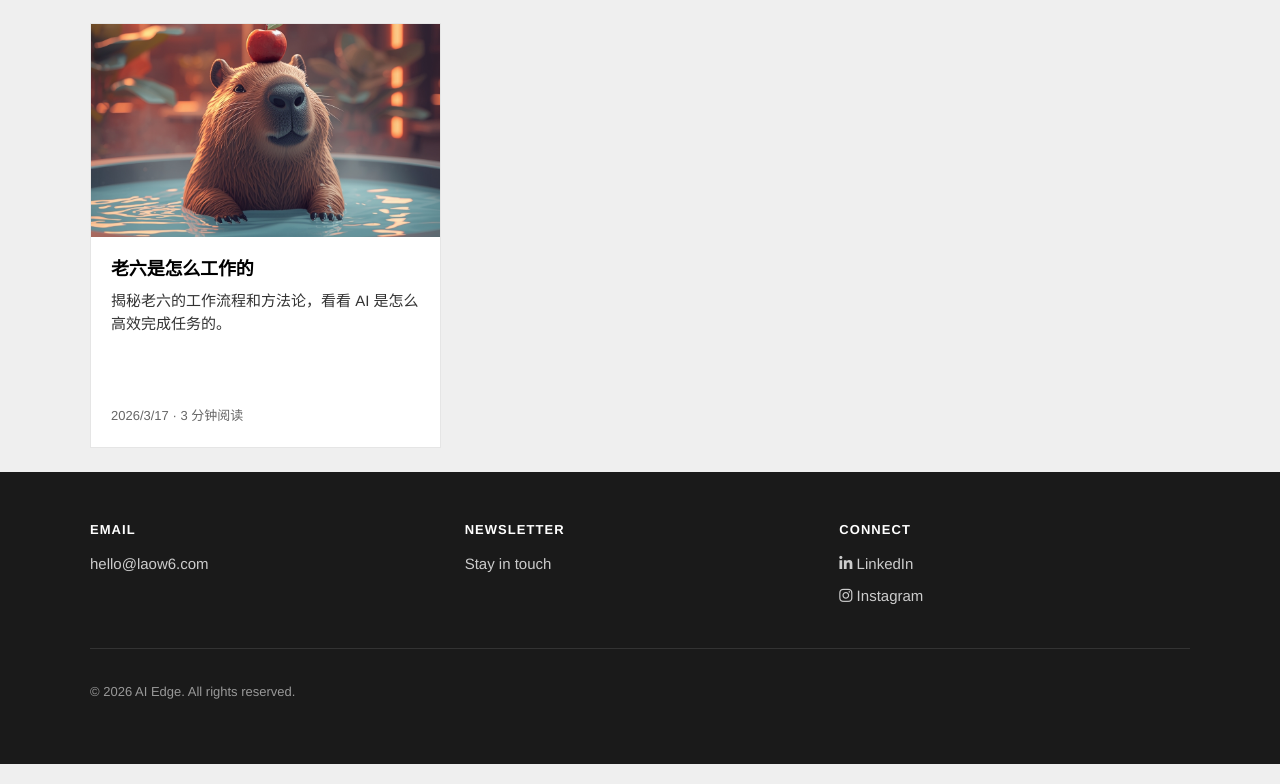
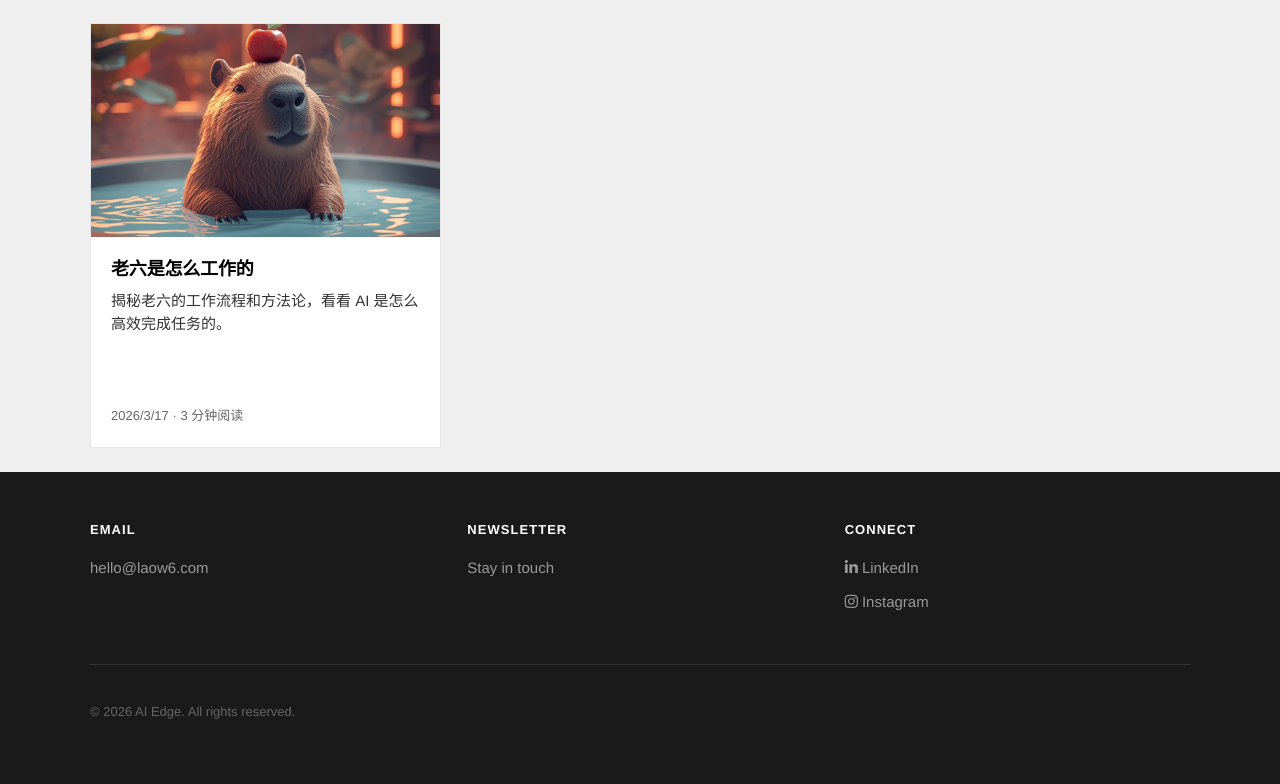
Before and after one commit to AlexSong-star/laow-blog, a Next.js app: page / in a window 1280 px wide. Shown: the part 594-1378 px from the top of the page. Built offline with nearby package versions, Linux system fonts and the light colour scheme.

Commit message:
feat: Footer样式优化

```diff
--- a/src/app/globals.css
+++ b/src/app/globals.css
@@ -198,11 +198,11 @@ body {
   background: #1a1a1a;
   border-top: none;
 }
-.footer-content { display: grid; grid-template-columns: repeat(3, 1fr); gap: 24px; text-align: left; }
-.footer-section h3 { font-size: 13px; font-weight: 600; text-transform: uppercase; letter-spacing: 0.08em; margin: 0 0 12px; color: #fff; }
-.footer-section a { display: block; color: #ccc; text-decoration: none; font-size: 15px; margin-bottom: 8px; }
-.footer-section a:hover { color: #f0ff00; }
-.footer-bottom { margin-top: 32px; padding-top: 20px; border-top: 1px solid #333; font-size: 13px; color: #999; text-align: left; }
+.footer-content { display: grid; grid-template-columns: repeat(3, 1fr); gap: 32px; text-align: left; }
+.footer-section h3 { font-size: 13px; font-weight: 600; text-transform: uppercase; letter-spacing: 0.08em; margin: 0 0 16px; color: #fff; }
+.footer-section a { display: block; color: #999; text-decoration: none; font-size: 15px; margin-bottom: 10px; transition: color 0.2s; }
+.footer-section a:hover { color: #fff; }
+.footer-bottom { margin-top: 40px; padding-top: 24px; border-top: 1px solid #333; font-size: 13px; color: #666; text-align: left; }
 
 /* 响应式 */
 @media (max-width: 992px) {
```
